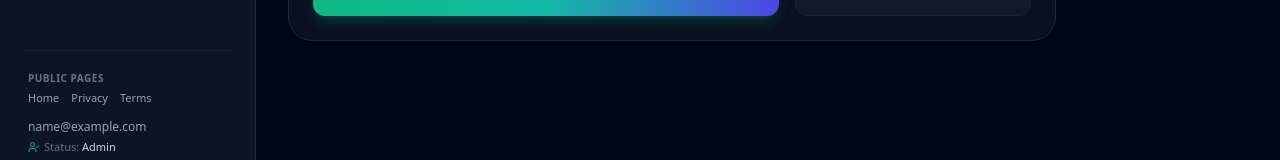
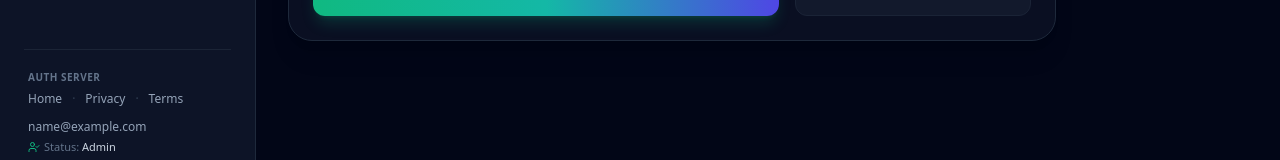
Before and after one commit to dangoriya/myauthserver-sso, a Next.js app in the folder auth_server_management/: page /dashboard/google-settings in a window 1280 px wide. Shown: the part 567-727 px from the top of the page. Built offline with nearby package versions, Linux system fonts and the light colour scheme; no server answers; sample sign-in values are in the browser's storage.

Commit message:
feat: redesign dashboard sidebar public links section with new icons and structured layout

```diff
--- a/auth_server_management/app/dashboard/layout.jsx
+++ b/auth_server_management/app/dashboard/layout.jsx
@@ -87,6 +87,10 @@ export default function DashboardLayout({ children }) {
   const roleName = currentUser?.role || (isAdmin ? 'Admin' : 'User');
   const displayName = currentUser?.name || currentUser?.email || 'User';
 
+  // Public-facing auth server URL (used to build links to Home / Privacy / Terms)
+  const authServerUrl =
+    process.env.NEXT_PUBLIC_AUTH_SERVER_URL || 'https://auth.dilipdangoriya.com.np';
+
   const navItems = isAdmin ? [
     { label: 'Overview',        href: '/dashboard',                 Icon: LayoutDashboard },
     { label: 'User Management', href: '/dashboard/users',           Icon: Users },
@@ -163,33 +167,36 @@ export default function DashboardLayout({ children }) {
                 </Link>
               );
             })}
+
           </nav>
         </div>
 
         {/* Bottom user info + logout */}
         <div className="pt-5 border-t border-slate-800/80 mt-auto space-y-3">
-          {/* Public pages (Home / Privacy / Terms) — link to the auth_server */}
-          <div className="px-1 space-y-1">
-            <p className="text-[10px] uppercase tracking-wider text-slate-500 font-semibold">Public pages</p>
-            <div className="flex flex-wrap gap-x-3 gap-y-1 text-[11px]">
+          {/* Auth Server — quick links (compact, one line) */}
+          <div className="px-1 space-y-1.5">
+            <p className="text-[10px] uppercase tracking-wider text-slate-500 font-semibold">Auth Server</p>
+            <div className="flex items-center gap-2.5 text-xs">
               <a
-                href={`${process.env.NEXT_PUBLIC_AUTH_SERVER_URL || 'https://auth.dilipdangoriya.com.np'}/`}
+                href={`${authServerUrl}/`}
                 target="_blank"
                 rel="noopener noreferrer"
                 className="text-slate-400 hover:text-emerald-400 transition"
               >
                 Home
               </a>
+              <span className="text-slate-700">·</span>
               <a
-                href={`${process.env.NEXT_PUBLIC_AUTH_SERVER_URL || 'https://auth.dilipdangoriya.com.np'}/privacy`}
+                href={`${authServerUrl}/privacy`}
                 target="_blank"
                 rel="noopener noreferrer"
                 className="text-slate-400 hover:text-emerald-400 transition"
               >
                 Privacy
               </a>
+              <span className="text-slate-700">·</span>
               <a
-                href={`${process.env.NEXT_PUBLIC_AUTH_SERVER_URL || 'https://auth.dilipdangoriya.com.np'}/terms`}
+                href={`${authServerUrl}/terms`}
                 target="_blank"
                 rel="noopener noreferrer"
                 className="text-slate-400 hover:text-emerald-400 transition"
```
